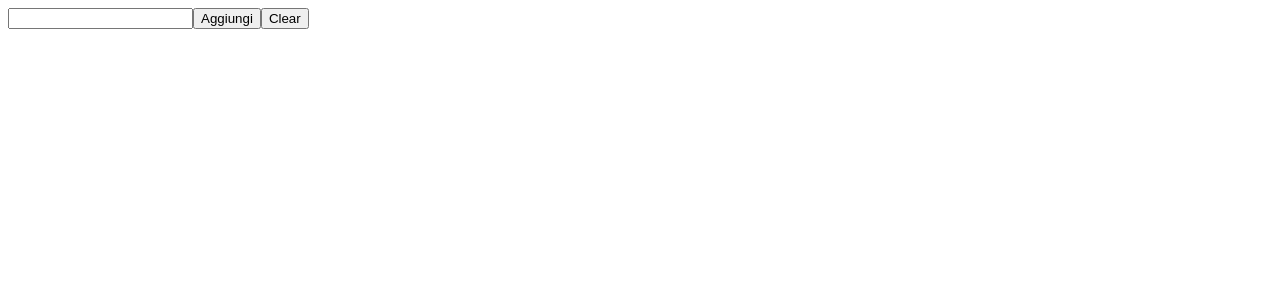
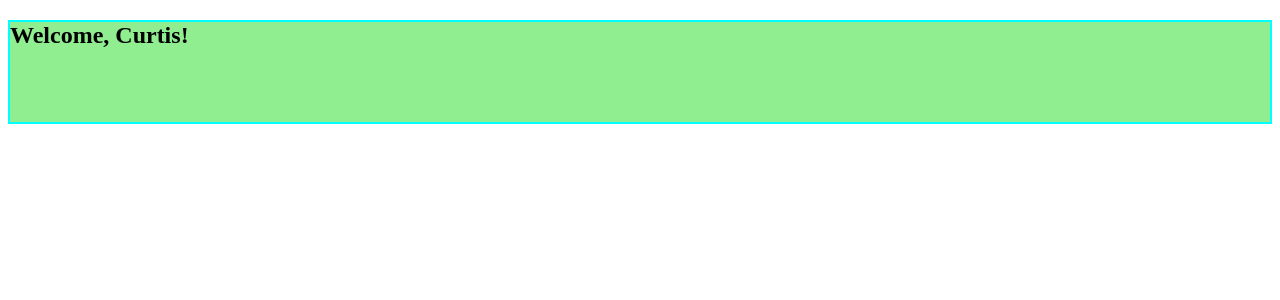
Before and after one commit to BlueBojack/ReactExercise, a React (Vite) app in the folder React_Project/: page / in a window 1280 px wide. Shown: the top 300 px of the page. Built offline with nearby package versions, Linux system fonts and the light colour scheme.

Commit message:
added 60

```diff
--- a/React_Project/src/App.jsx
+++ b/React_Project/src/App.jsx
@@ -3,12 +3,13 @@ import FocusableInput from "./FocusableInput";
 import Counter from "./Counter";
 import Colors from "./Colors";
 import TodoList from "./TodoList";
+import Welcome from "./Welcome"
 
 
 const App = () => {
    return (
       <>
-        <TodoList items={[]} />
+        <Welcome name={"Curtis"}/>
       </>
   )
 }
--- a/React_Project/src/Welcome.jsx
+++ b/React_Project/src/Welcome.jsx
@@ -1,7 +1,7 @@
 const Welcome = ({name}) => {
     return (
         <>
-            <h2>Welcome, {name}!</h2>
+            <h2 className="welcome">Welcome, {name}!</h2>
         </>
     )
 }
--- a/React_Project/src/index.css
+++ b/React_Project/src/index.css
@@ -0,0 +1,5 @@
+.welcome {
+    background-color: lightgreen;
+    border: 2px solid cyan;
+    height: 100px;
+}
--- a/React_Project/src/main.jsx
+++ b/React_Project/src/main.jsx
@@ -1,6 +1,7 @@
 import React from 'react'
 import ReactDOM from 'react-dom/client'
 import App from './App.jsx'
+import "./index.css"
 
 
 ReactDOM.createRoot(document.getElementById('root')).render(
```
